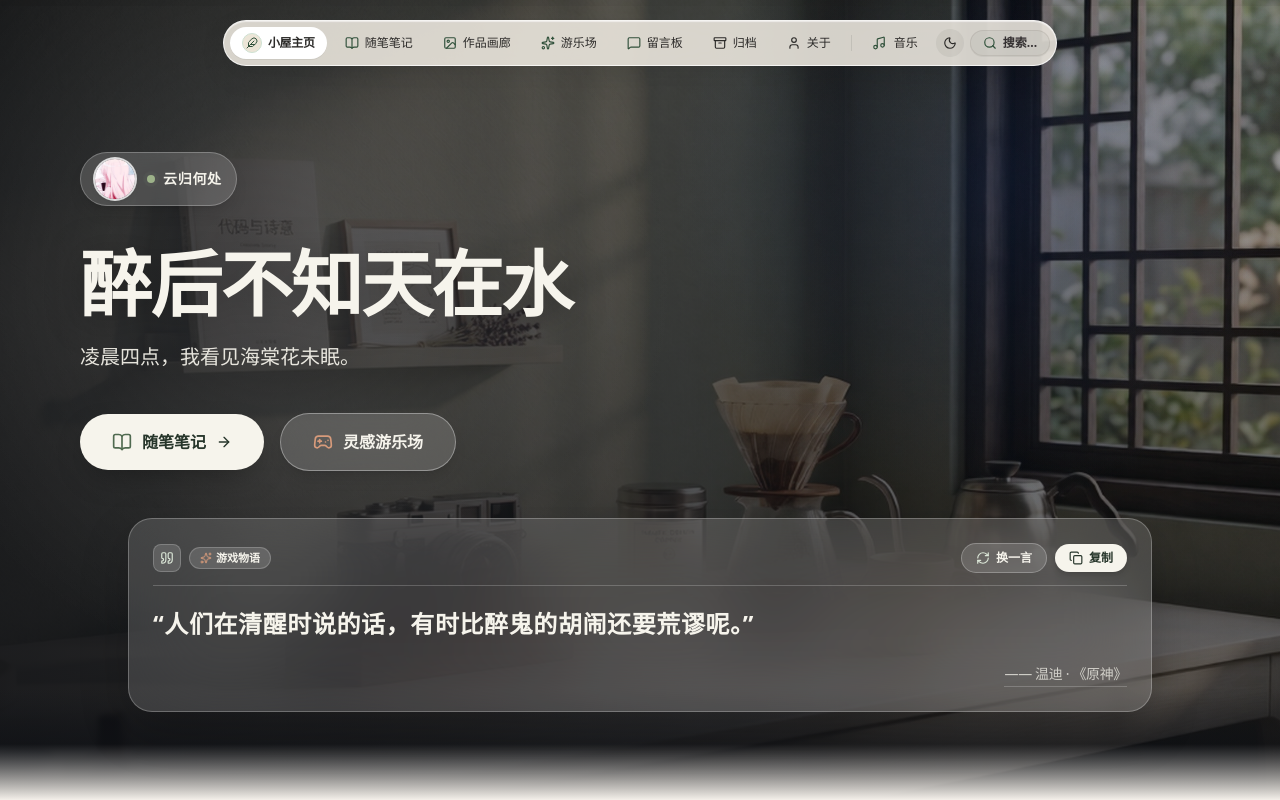
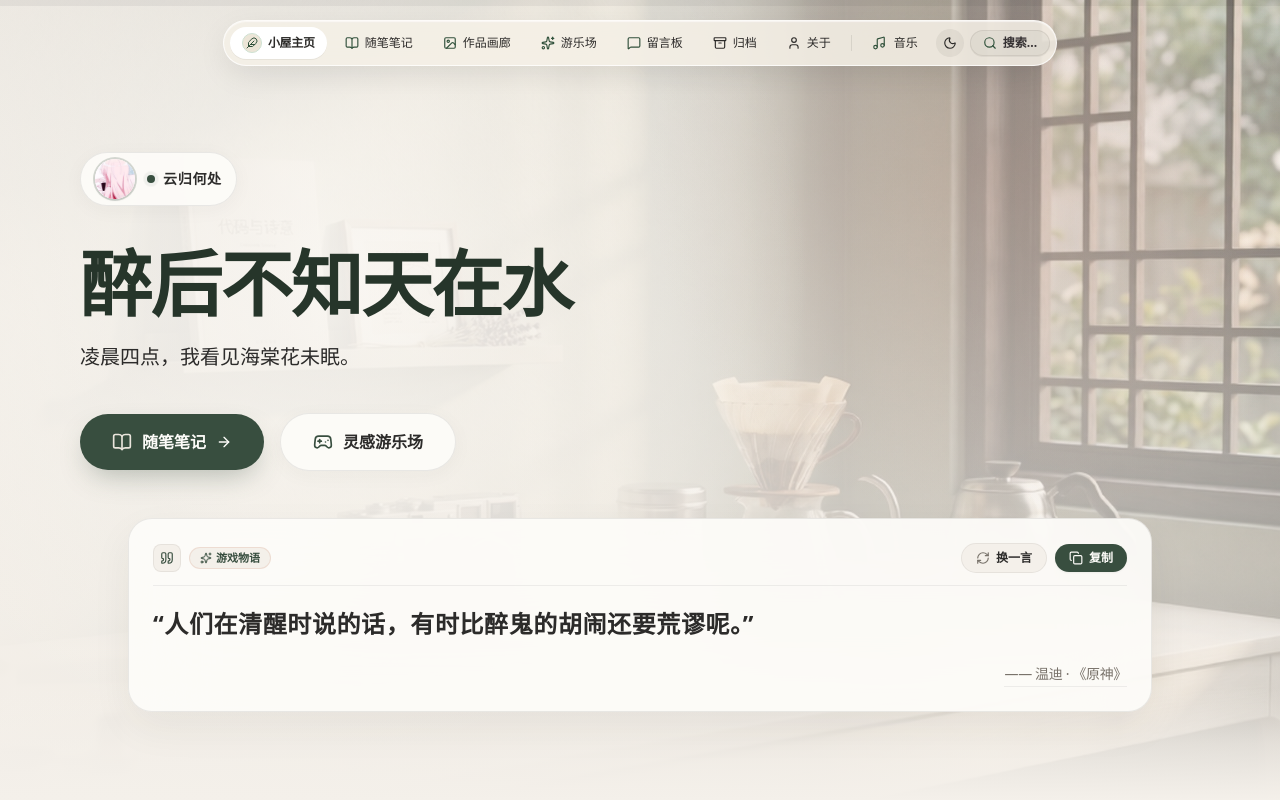
Before and after one commit to YunBaoJ/cloud-blog, a Next.js app: page / in a window 1280 px wide. Shown: the top 800 px of the page. Built offline with nearby package versions, Linux system fonts and the light colour scheme; no server answers.

Commit message:
style: redesign Hero to Option 1 Seamless Morning Light theme matching the oat sand palette

```diff
--- a/src/components/Hero.tsx
+++ b/src/components/Hero.tsx
@@ -92,21 +92,22 @@ export default function Hero() {
   }, { scope: heroRef });
 
   return (
-    <section ref={heroRef} className="relative isolate min-h-[100dvh] w-full flex flex-col justify-between overflow-hidden bg-[#0F1115] px-6 sm:px-12 lg:px-20 pt-32 pb-16 md:pt-36 md:pb-20">
+    <section ref={heroRef} className="relative isolate min-h-[100dvh] w-full flex flex-col justify-between overflow-hidden bg-[var(--background)] px-6 sm:px-12 lg:px-20 pt-32 pb-16 md:pt-36 md:pb-20 transition-colors duration-300">
       {/* 1. Full-Bleed High-Res User Background Wallpaper */}
       <div className="absolute inset-0 z-0 w-full h-full">
         <Image
           src="/hero-ai-bg.jpg"
-          alt="Cloud的数字小屋 诗意夜色背景壁纸"
+          alt="Cloud的数字小屋 诗意晨曦背景壁纸"
           fill
           priority
           unoptimized
           sizes="100vw"
-          className="object-cover object-[center_45%] brightness-[0.95] saturate-[1.08] transition-transform duration-1000 scale-[1.01]"
+          className="object-cover object-[center_45%] brightness-[1.03] saturate-[1.05] transition-transform duration-1000 scale-[1.01]"
         />
 
-        <div className="absolute inset-0 bg-[linear-gradient(90deg,rgba(15,17,21,0.85)_0%,rgba(15,17,21,0.58)_45%,rgba(15,17,21,0.18)_100%),linear-gradient(180deg,rgba(15,17,21,0.10)_0%,rgba(15,17,21,0.60)_100%)]" />
-        <div className="absolute inset-0 bg-[radial-gradient(circle_at_22%_35%,rgba(255,255,255,0.12),transparent_35%),radial-gradient(circle_at_78%_22%,rgba(37,99,235,0.12),transparent_28%)]" />
+        {/* Seamless Morning Light Overlays */}
+        <div className="absolute inset-0 bg-[linear-gradient(90deg,rgba(244,240,234,0.92)_0%,rgba(244,240,234,0.70)_50%,rgba(244,240,234,0.25)_100%),linear-gradient(180deg,rgba(244,240,234,0.20)_0%,rgba(244,240,234,0.75)_100%)] dark:bg-[linear-gradient(90deg,rgba(18,22,20,0.92)_0%,rgba(18,22,20,0.72)_50%,rgba(18,22,20,0.30)_100%),linear-gradient(180deg,rgba(18,22,20,0.20)_0%,rgba(18,22,20,0.80)_100%)]" />
+        <div className="absolute inset-0 bg-[radial-gradient(circle_at_25%_35%,rgba(253,252,249,0.55),transparent_45%),radial-gradient(circle_at_78%_22%,rgba(196,106,74,0.12),transparent_30%)] dark:bg-[radial-gradient(circle_at_25%_35%,rgba(26,32,28,0.40),transparent_45%)]" />
       </div>
 
       {/* Main introduction */}
@@ -114,9 +115,9 @@ export default function Hero() {
         <div className="max-w-2xl lg:max-w-3xl text-left space-y-7 sm:space-y-8">
 
           {/* Avatar & "云归何处" Persona Capsule Badge */}
-          <div className="hero-anim-item inline-flex items-center gap-3 px-3.5 py-1.5 rounded-full bg-white/16 border border-white/25 backdrop-blur-xl shadow-lg transition-all duration-300 hover:bg-white/22 group">
+          <div className="hero-anim-item inline-flex items-center gap-3 px-3.5 py-1.5 rounded-full bg-[#FDFCF9]/90 dark:bg-[#1A201C]/90 border border-black/8 dark:border-white/12 backdrop-blur-xl shadow-[0_4px_20px_rgba(44,43,42,0.04)] transition-all duration-300 hover:bg-[#FDFCF9] group">
             <div className="relative flex-shrink-0">
-              <div className="relative w-9 h-9 sm:w-10 sm:h-10 rounded-full overflow-hidden ring-2 ring-white/80 shadow-md bg-white/10 transition-transform duration-300 group-hover:scale-105">
+              <div className="relative w-9 h-9 sm:w-10 sm:h-10 rounded-full overflow-hidden ring-2 ring-[#384E3F]/20 dark:ring-white/20 shadow-sm bg-white/20 transition-transform duration-300 group-hover:scale-105">
                 <Image
                   src="/my-avatar.jpg"
                   alt="云归何处 Avatar"
@@ -130,24 +131,24 @@ export default function Hero() {
 
             <div className="flex items-center gap-2">
               <span className="relative flex h-2 w-2">
-                <span className="animate-ping absolute inline-flex h-full w-full rounded-full bg-[#9DB289] opacity-60" />
-                <span className="relative inline-flex rounded-full h-2 w-2 bg-[#9DB289]" />
+                <span className="animate-ping absolute inline-flex h-full w-full rounded-full bg-[#384E3F] dark:bg-[#7DA186] opacity-60" />
+                <span className="relative inline-flex rounded-full h-2 w-2 bg-[#384E3F] dark:bg-[#7DA186]" />
               </span>
-              <span className="text-sm font-semibold tracking-wider text-[#F6F4EC]">
+              <span className="text-sm font-semibold tracking-wider text-[#2C2B2A] dark:text-[#EAE6E1]">
                 云归何处
               </span>
             </div>
           </div>
 
-          {/* Main Typewriter Title & Description */}
+          {/* Main Title & Description */}
           <div className="space-y-4 pt-1">
             <h1
-              className="hero-anim-item text-4xl sm:text-5xl md:text-6xl lg:text-7xl font-extrabold tracking-tight text-[#F6F4EC] leading-[1.15] drop-shadow-[0_4px_18px_rgba(0,0,0,0.25)]"
+              className="hero-anim-item text-4xl sm:text-5xl md:text-6xl lg:text-7xl font-extrabold tracking-tight text-[#26352A] dark:text-[#F0F5F1] leading-[1.15]"
             >
               醉后不知天在水
             </h1>
 
-            <p className="hero-anim-item text-lg sm:text-xl text-[#F6F4EC]/92 leading-relaxed max-w-xl font-normal">
+            <p className="hero-anim-item text-lg sm:text-xl text-[#5A5551] dark:text-[#A09990] leading-relaxed max-w-xl font-normal">
               {STATIC_DESCRIPTION}
             </p>
           </div>
@@ -156,18 +157,18 @@ export default function Hero() {
           <div className="hero-anim-item flex flex-wrap items-center gap-4 pt-2">
             <Link
               href="/notes"
-              className="inline-flex items-center justify-center gap-2.5 px-7 py-3.5 sm:px-8 sm:py-4 rounded-full bg-[#F6F4EC] hover:bg-white text-[#26352A] font-semibold text-sm sm:text-base transition-all duration-200 shadow-[0_12px_32px_-10px_rgba(0,0,0,0.35)] hover:-translate-y-1 active:translate-y-0 group/btn"
+              className="inline-flex items-center justify-center gap-2.5 px-7 py-3.5 sm:px-8 sm:py-4 rounded-full bg-[#384E3F] dark:bg-[#7DA186] hover:bg-[#26352A] text-[#FDFCF9] dark:text-[#121614] font-semibold text-sm sm:text-base transition-all duration-200 shadow-[0_12px_28px_-8px_rgba(56,78,63,0.35)] hover:-translate-y-1 active:translate-y-0 group/btn"
             >
-              <BookOpen className="w-4 h-4 sm:w-5 sm:h-5 text-[#506A50]" />
+              <BookOpen className="w-4 h-4 sm:w-5 sm:h-5 text-[#EAE5DC] dark:text-[#121614]" />
               <span>随笔笔记</span>
               <ArrowRight className="w-4 h-4 transition-transform duration-200 group-hover/btn:translate-x-1" />
             </Link>
 
             <Link
               href="/playground"
-              className="inline-flex items-center justify-center gap-2.5 px-7 py-3.5 sm:px-8 sm:py-4 rounded-full bg-white/16 hover:bg-white/25 text-[#F6F4EC] border border-white/35 backdrop-blur-xl font-semibold text-sm sm:text-base transition-all duration-200 hover:-translate-y-1 active:translate-y-0 shadow-lg group/btn2"
+              className="inline-flex items-center justify-center gap-2.5 px-7 py-3.5 sm:px-8 sm:py-4 rounded-full bg-[#FDFCF9]/90 dark:bg-[#1A201C]/90 hover:bg-white text-[#2C2B2A] dark:text-[#EAE6E1] border border-black/8 dark:border-white/12 backdrop-blur-xl font-semibold text-sm sm:text-base transition-all duration-200 hover:-translate-y-1 active:translate-y-0 shadow-[0_4px_20px_rgba(44,43,42,0.04)] group/btn2"
             >
-              <Gamepad2 className="w-4 h-4 sm:w-5 sm:h-5 text-[#D79B7B]" />
+              <Gamepad2 className="w-4 h-4 sm:w-5 sm:h-5 text-[#C46A4A]" />
               <span>灵感游乐场</span>
             </Link>
           </div>
@@ -177,16 +178,16 @@ export default function Hero() {
 
       {/* 每日一言 */}
       <div className="relative z-10 w-full max-w-4xl sm:max-w-5xl mx-auto pt-6 pb-2">
-        <div className="hero-anim-item relative bg-white/14 hover:bg-white/18 backdrop-blur-2xl border border-white/25 rounded-2xl sm:rounded-3xl p-5 sm:p-6 shadow-[0_20px_50px_rgba(0,0,0,0.20)] transition-all duration-300 group space-y-3.5">
+        <div className="hero-anim-item relative bg-[#FDFCF9]/92 dark:bg-[#1A201C]/92 hover:bg-[#FDFCF9] backdrop-blur-2xl border border-black/8 dark:border-white/12 rounded-2xl sm:rounded-3xl p-5 sm:p-6 shadow-[0_16px_40px_rgba(44,43,42,0.06)] dark:shadow-[0_16px_40px_rgba(0,0,0,0.3)] transition-all duration-300 group space-y-3.5">
 
           {/* Header Row: Category Badge (Left) + Refresh & Copy Actions (Right) */}
-          <div className="flex items-center justify-between gap-4 border-b border-white/20 pb-3">
+          <div className="flex items-center justify-between gap-4 border-b border-black/6 dark:border-white/8 pb-3">
             <div className="flex items-center gap-2">
-              <div className="w-7 h-7 rounded-lg bg-white/15 border border-white/20 flex items-center justify-center text-[#DCE7D8]">
+              <div className="w-7 h-7 rounded-lg bg-[#F4F0EA] dark:bg-[#242C27] border border-black/6 dark:border-white/8 flex items-center justify-center text-[#384E3F] dark:text-[#7DA186]">
                 <Quote className="w-3.5 h-3.5" />
               </div>
-              <span className="px-2.5 py-0.5 rounded-full bg-white/15 text-[11px] font-bold text-[#F6F4EC] border border-white/20 inline-flex items-center gap-1">
-                <Sparkles className="w-3 h-3 text-[#D79B7B]" />
+              <span className="px-2.5 py-0.5 rounded-full bg-[#F4F0EA] dark:bg-[#242C27] text-[11px] font-bold text-[#C46A4A] dark:text-[#E29878] border border-[#C46A4A]/15 inline-flex items-center gap-1">
+                <Sparkles className="w-3 h-3 text-[#C46A4A]" />
                 <span>{HITOKOTO_TYPES[hitokotoData.type] || "每日一言"}</span>
               </span>
             </div>
@@ -196,20 +197,20 @@ export default function Hero() {
               <button
                 onClick={fetchHitokoto}
                 disabled={isLoadingHitokoto}
-                className="inline-flex items-center justify-center gap-1.5 px-3.5 py-1.5 rounded-full bg-white/15 hover:bg-white/25 text-[#F6F4EC] border border-white/25 text-xs font-semibold transition-all active:scale-95 disabled:opacity-60"
+                className="inline-flex items-center justify-center gap-1.5 px-3.5 py-1.5 rounded-full bg-[#F4F0EA] dark:bg-[#242C27] hover:bg-[#EAE5DC] text-[#2C2B2A] dark:text-[#EAE6E1] border border-black/6 dark:border-white/8 text-xs font-semibold transition-all active:scale-95 disabled:opacity-60"
                 title="随机抽取一言"
               >
                 {isLoadingHitokoto ? (
-                  <Loader2 className="w-3.5 h-3.5 animate-spin text-[#DCE7D8]" />
+                  <Loader2 className="w-3.5 h-3.5 animate-spin text-[#C46A4A]" />
                 ) : (
-                  <RefreshCw className="w-3.5 h-3.5 text-[#DCE7D8]" />
+                  <RefreshCw className="w-3.5 h-3.5 text-[#78726A]" />
                 )}
                 <span>{isLoadingHitokoto ? "换一言..." : "换一言"}</span>
               </button>
 
               <button
                 onClick={handleCopyQuote}
-                className="inline-flex items-center justify-center gap-1.5 px-3.5 py-1.5 rounded-full bg-[#F6F4EC] hover:bg-white text-[#26352A] text-xs font-semibold shadow-md transition-all active:scale-95"
+                className="inline-flex items-center justify-center gap-1.5 px-3.5 py-1.5 rounded-full bg-[#384E3F] dark:bg-[#7DA186] hover:bg-[#26352A] text-[#FDFCF9] dark:text-[#121614] text-xs font-semibold shadow-xs transition-all active:scale-95"
                 title="复制此句"
               >
                 {copied ? <Check className="w-3.5 h-3.5" /> : <Copy className="w-3.5 h-3.5" />}
@@ -219,13 +220,13 @@ export default function Hero() {
           </div>
 
           {/* Quote Body (Center/Left) */}
-          <blockquote className="text-lg sm:text-xl md:text-2xl font-bold text-[#F6F4EC] leading-relaxed tracking-wide pt-1">
+          <blockquote className="text-lg sm:text-xl md:text-2xl font-bold text-[#2C2B2A] dark:text-[#EAE6E1] leading-relaxed tracking-wide pt-1">
             “{hitokotoData.hitokoto}”
           </blockquote>
 
-          {/* Citation (Right Aligned Bottom - 符合标准中文诗词/名言书写格式) */}
+          {/* Citation */}
           <div className="text-right pt-1">
-            <cite className="not-italic text-xs sm:text-sm font-mono text-[#F6F4EC]/75 tracking-tight inline-block border-b border-white/20 pb-0.5">
+            <cite className="not-italic text-xs sm:text-sm font-mono text-[#78726A] dark:text-[#9E988E] tracking-tight inline-block border-b border-black/6 dark:border-white/8 pb-0.5">
               —— {hitokotoData.from_who ? hitokotoData.from_who + " · " : ""}《{hitokotoData.from}》
             </cite>
           </div>
@@ -234,7 +235,7 @@ export default function Hero() {
       </div>
 
       {/* 4. Natural Soft Ambient Fade Transition */}
-      <div className="absolute inset-x-0 bottom-0 h-28 bg-gradient-to-b from-transparent via-[#0F1115]/60 to-[var(--background)] pointer-events-none z-[2]" />
+      <div className="absolute inset-x-0 bottom-0 h-28 bg-gradient-to-b from-transparent via-[var(--background)]/60 to-[var(--background)] pointer-events-none z-[2]" />
     </section>
   );
 }
```
